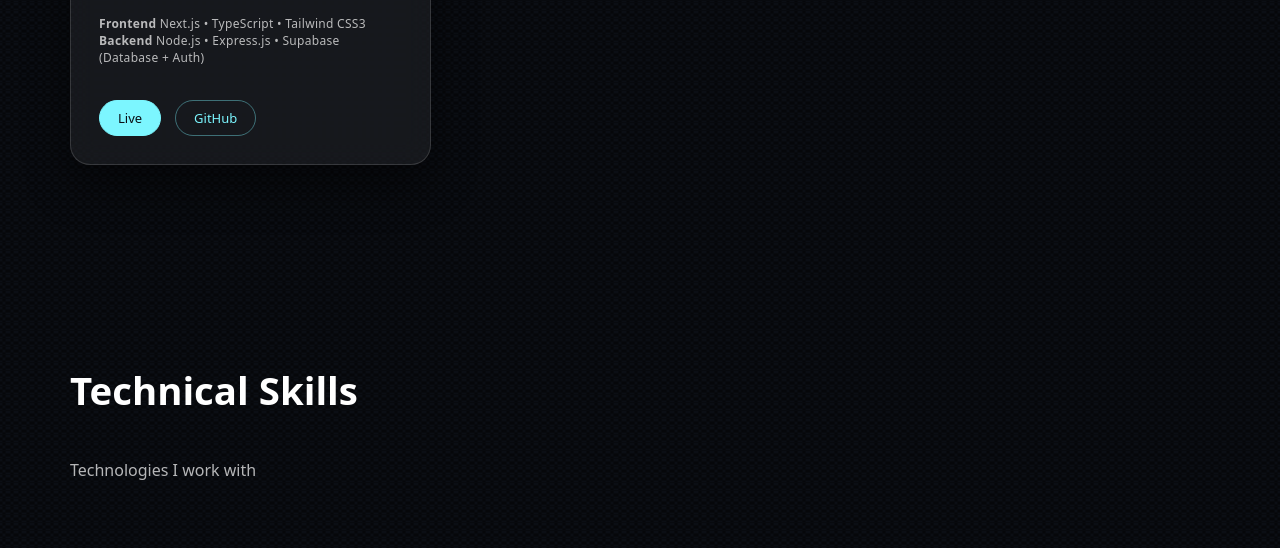
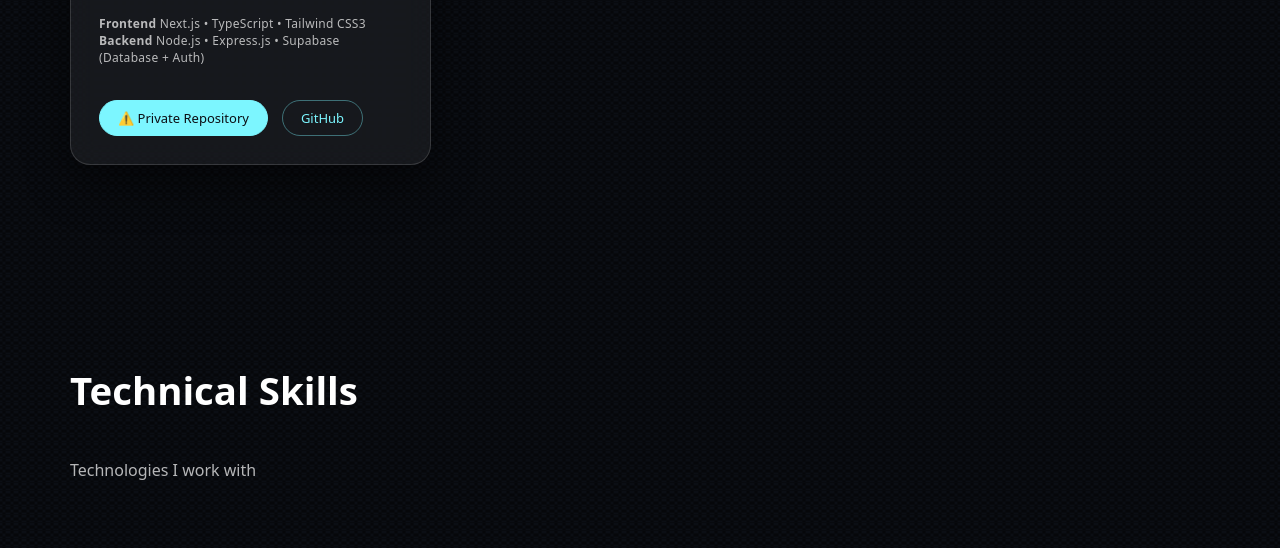
Before and after one commit to DevelopWithAnuj/Portfolio-web, a plain HTML site: page portfolio/index.html in a window 1280 px wide. Shown: the part 3238-3786 px from the top of the page. Drawn offline with Linux system fonts and the light colour scheme; animation ran at ten frames a second.

Commit message:
added README.md

```diff
--- a/portfolio/index.html
+++ b/portfolio/index.html
@@ -175,7 +175,7 @@
                 <strong>Backend</strong> • Node.js • Express • MongoDB • JWT
               </div>
               <div class="project-links">
-                <a href="#" target="_blank">⚠️ Private Repository</a>
+                <a href="https://github.com/DevelopWithAnuj" target="_blank">⚠️ Private Repository</a>
                 <a href="https://github.com/DevelopWithAnuj" target="_blank" rel="noopener noreferrer"
                   >GitHub <span class="visually-hidden">(opens in a new tab)</span></a
                 >
@@ -256,10 +256,10 @@
               </div>
               <div class="project-links">
                 <a
-                  href="https://developwithanuj.github.io/Minor-project--tour-travel-web/"
+                  href="https://github.com/DevelopWithAnuj"
                   target="_blank"
                   rel="noopener noreferrer"
-                  >Live <span class="visually-hidden">(opens in a new tab)</span></a
+                  >⚠️ Private Repository <span class="visually-hidden">(opens in a new tab)</span></a
                 >
                 <a href="https://github.com/DevelopWithAnuj" target="_blank" rel="noopener noreferrer"
                   >GitHub <span class="visually-hidden">(opens in a new tab)</span></a
```
Also changed, not shown: 2 other files.
